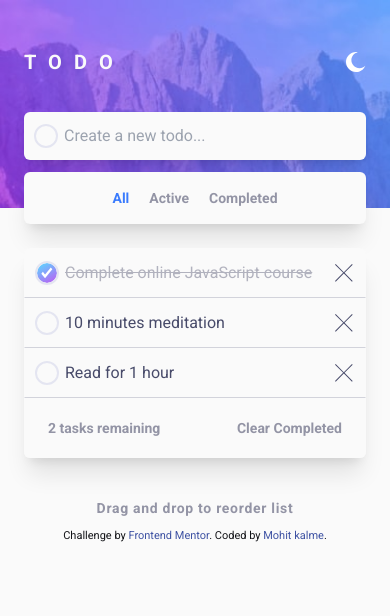
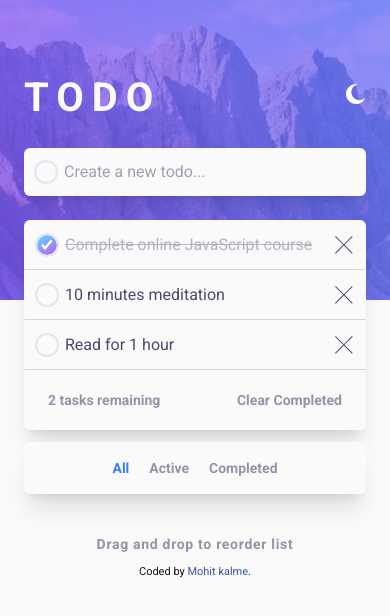
Before and after one commit to mohitkalme/frontend-mentor-todo-list-app, a React (Create React App) app: page / in a window 390 px wide. Shown: the top 616 px of the page. Built offline with nearby package versions, Linux system fonts and the light colour scheme.

Commit message:
better Optimized for Mobile devices

```diff
--- a/src/App.css
+++ b/src/App.css
@@ -72,3 +72,58 @@ background: linear-gradient(150deg, hsl(192, 100%, 67%), hsl(280, 87%, 65%));
   li {
     position: relative;
   }
+
+  .light header{
+    height: 200px;
+	width: 100%;
+	background-image: url('./images/bg-mobile-light.jpg');
+	background-size: cover;
+	background-position: center;
+  }
+  .dark header{
+    height: 200px;
+	width: 100%;
+	background-image: url('./images/bg-mobile-dark.jpg');
+	background-size: cover;
+	background-position: center;
+  }
+  .todo_main{
+    margin-top: -9.5rem;
+    padding: 0 24px;
+  }
+  .main_heading{
+    font-size: 1.8rem;
+    margin: 0px;
+    padding: 0px;
+    text-transform: uppercase;
+    letter-spacing: 8px;
+    font-size: 1.8rem;
+    transform: translateY(4px);
+  }
+  @media screen and (min-width:23.43rem) {
+    .todo_main{
+        margin-top: -14rem;
+    padding: 0 24px;
+    max-width: 35.75rem;
+    }
+    .main_heading{
+        font-size: 2.5rem;
+    }
+  }
+  @media screen and (min-width:23.43rem){
+    .light header{
+        height: 300px;
+	width: 100%;
+	background-image: url('./images/bg-desktop-light.jpg');
+	background-size: cover;
+	background-position: center;
+    }
+
+    .dark header{
+        height: 300px;
+        width: 100%;
+        background-image: url('./images/bg-desktop-dark.jpg');
+        background-size: cover;
+        background-position: center;
+      }
+  }
--- a/src/App.js
+++ b/src/App.js
@@ -1,10 +1,6 @@
 import React, { useState, useRef } from "react";
 import { Reorder } from "framer-motion"
 import "./App.css";
-import bgDesktopDark from "./images/bg-desktop-dark.jpg";
-import bgDesktopLight from "./images/bg-desktop-light.jpg";
-import bgMobileDark from "./images/bg-mobile-dark.jpg";
-import bgMobileLight from "./images/bg-mobile-light.jpg";
 import sun from "./images/icon-sun.svg";
 import moon from "./images/icon-moon.svg";
 import Form from "./components/Form";
@@ -82,24 +78,11 @@ function App(props) {
     // eslint-disable-next-line react/jsx-no-duplicate-props
     <div className={theme}>
       <div className="dark:bg-very-dark-blue bg-very-light-gray h-screen relative">
-        <picture>
-          <source
-            media="(min-width: 640px)"
-            srcSet={theme === "dark" ? bgDesktopDark : bgDesktopLight}
-          />
-          <source
-            media="(min-width: 320px)"
-            srcSet={theme === "dark" ? bgMobileDark : bgMobileLight}
-          />
-          <img
-            src={theme === "dark" ? bgDesktopDark : bgDesktopLight}
-            alt="Hallway with blue filter"
-          />
-        </picture>
+        <header></header>
 
-        <div className="flex flex-col absolute top-12 sm:top-[78px]  left-[24px] right-[24px] sm:max-w-[33.75rem] sm:mx-auto">
+        <div className="todo_main flex flex-col mx-auto">
           <div className="flex justify-between mb-9 sm:mb-12">
-            <h1 className="font-bold tracking-[0.75rem] sm:tracking-[1rem] text-xl sm:text-3xl text-very-light-gray">
+            <h1 className="main_heading font-bold tracking-[0.75rem] sm:tracking-[1rem] text-3xl text-very-light-gray">
               TODO
             </h1>
             <div
@@ -115,35 +98,6 @@ function App(props) {
           </div>
 
           <Form addTask={addTask} />
-
-          <div className=" flex sm:hidden mt-3 shadow-xl rounded-md dark:bg-very-dark-desaturated-blue bg-very-light-gray py-4">
-              <ul className=" list-none text-sm font-bold flex mx-auto gap-5 ">
-                <li
-                  onClick={() => setFilter("All")}
-                  className={` dark:text-list-bottom-text  text-light-bottom-text  ${
-                    filter === "All" ? "filterClicked" : ""
-                  }  cursor-pointer`}
-                >
-                  All
-                </li>
-                <li
-                  onClick={() => setFilter("Active")}
-                  className={` ${
-                    filter === "Active" ? "filterClicked" : ""
-                  } dark:text-list-bottom-text  text-light-bottom-text  cursor-pointer`}
-                >
-                  Active
-                </li>
-                <li
-                  onClick={() => setFilter("Completed")}
-                  className={` ${
-                    filter === "Completed" ? "filterClicked" : ""
-                  } dark:text-list-bottom-text  text-light-bottom-text  cursor-pointer`}
-                >
-                  Completed
-                </li>
-              </ul>
-            </div>
 
           <div className="mt-6 ">
             <div className="rounded-md shadow-xl overflow-hidden ">
@@ -208,6 +162,35 @@ function App(props) {
               </div>
             </div>
 
+            <div className=" flex sm:hidden mt-3 shadow-xl rounded-md dark:bg-very-dark-desaturated-blue bg-very-light-gray py-4">
+              <ul className=" list-none text-sm font-bold flex mx-auto gap-5 ">
+                <li
+                  onClick={() => setFilter("All")}
+                  className={` dark:text-list-bottom-text  text-light-bottom-text  ${
+                    filter === "All" ? "filterClicked" : ""
+                  }  cursor-pointer`}
+                >
+                  All
+                </li>
+                <li
+                  onClick={() => setFilter("Active")}
+                  className={` ${
+                    filter === "Active" ? "filterClicked" : ""
+                  } dark:text-list-bottom-text  text-light-bottom-text  cursor-pointer`}
+                >
+                  Active
+                </li>
+                <li
+                  onClick={() => setFilter("Completed")}
+                  className={` ${
+                    filter === "Completed" ? "filterClicked" : ""
+                  } dark:text-list-bottom-text  text-light-bottom-text  cursor-pointer`}
+                >
+                  Completed
+                </li>
+              </ul>
+            </div>
+
 
 
             <p className="dark:text-list-bottom-text text-light-bottom-text text-center font-bold text-sm tracking-wider mt-10 sm:mt-12">
@@ -215,7 +198,6 @@ function App(props) {
             </p>
 
             <div className="attribution dark:text-very-light-grayish-blue text-very-dark-desaturated-blue">
-      Challenge by <a rel="noreferrer" href="https://www.frontendmentor.io?ref=challenge" target="_blank">Frontend Mentor</a>.
       Coded by <a rel="noreferrer" href="https://www.instagram.com/mohitkalme21/?hl=en" target="_blank">Mohit kalme</a>.
     </div>
           </div>
--- a/src/components/use-raised-shadow.js
+++ b/src/components/use-raised-shadow.js
@@ -1,7 +1,7 @@
 import { animate, useMotionValue } from "framer-motion";
 import { useEffect } from "react";
 
-const inactiveShadow = "0px 0px 0px rgba(0,0,0,0.8)";
+const inactiveShadow = "0px 0px 0px rgba(0,0,0,0)";
 
 export function useRaisedShadow(value) {
   const boxShadow = useMotionValue(inactiveShadow);
--- a/src/index.css
+++ b/src/index.css
@@ -27,10 +27,6 @@
   margin: 0;
   padding: 0;
   box-sizing: border-box;
-  transition: all .2s linear;
-  -o-transition: all .2s linear;
-  -moz-transition: all .2s linear;
-  -webkit-transition: all .2s linear;
   transition: color 0.2s ease-in-out, background-color 0.2s ease-in-out;
 }
 img{
@@ -43,9 +39,6 @@ body {
     'Ubuntu', 'Cantarell', 'Fira Sans', 'Droid Sans', 'Helvetica Neue',
     sans-serif;
   -webkit-font-smoothing: antialiased;
-  -moz-osx-font-smoothing: grayscale;
-
-  /* font-size: 18px; */
 }
 html, body, #root,.dark,.light{
   height: 100%;
```
